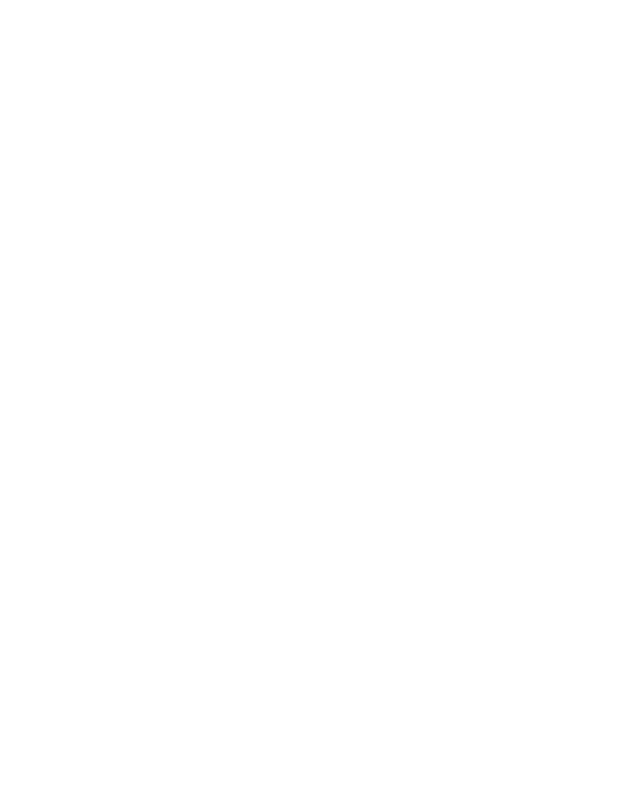
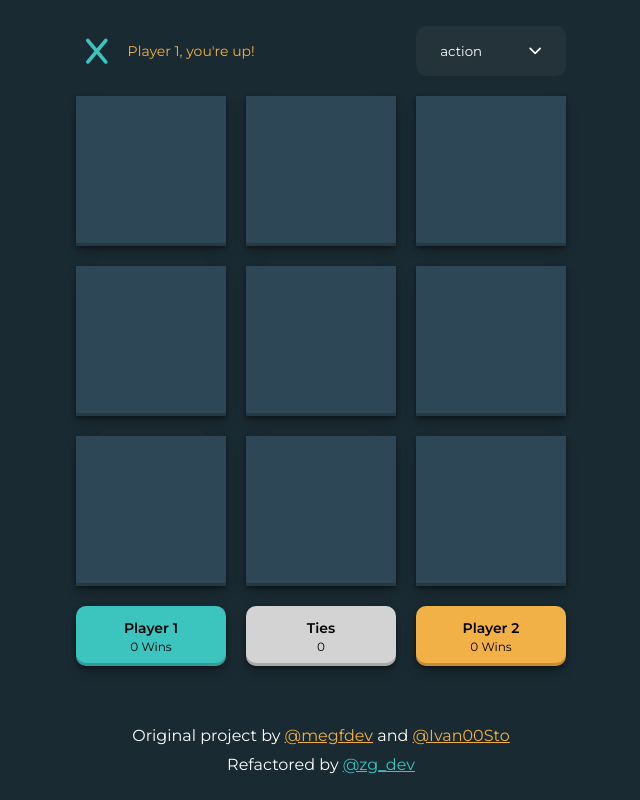
Before and after one commit to abedmatini/tic-tac-toe, a plain HTML site: page index.html in a window 1280 px wide. Shown: the whole page, without its empty margins (319-959 px from the left). Drawn offline with Linux system fonts and the light colour scheme.

Commit message:
basic styling the grids

```diff
--- a/css/index.css
+++ b/css/index.css
@@ -0,0 +1,212 @@
+@import url("https://fonts.googleapis.com/css2?family=Montserrat:wght@400;500;600&display=swap");
+
+:root {
+    --dark-gray: #1a2a32;
+    --gray: #2e4756;
+    --turquoise: #3cc4bf;
+    --yellow: #f2b147;
+    --light-gray: #d3d3d3;
+}
+* {
+    padding: 0;
+    margin: 0;
+    box-sizing: border-box;
+    list-style: none;
+    font-family: "Montserrat", sans-serif;
+    border: none;
+}
+
+html,
+body {
+    height: 100%;
+    background-color: var(--dark-gray);
+}
+
+body {
+    padding: 90px 20px;
+    display: flex;
+    flex-direction: column;
+    justify-content: center;
+    align-items: center;
+}
+
+/* Shared utility classes */
+
+button:hover {
+    cursor: pointer;
+    opacity: 90%;
+}
+
+.hidden {
+    display: none !important;
+}
+
+.yellow {
+    color: var(--yellow);
+}
+
+.turquoise {
+    color: var(--turquoise);
+}
+.shadow {
+    box-shadow: rgba(0, 0, 0, 0.4) 0px 2px 4px,
+    rgba(0, 0, 0, 0.3) 0px 7px 13px -3px, rgba(0, 0, 0, 0.2) 0px -3px 0px inset;
+}
+
+.border {
+    border: 1px solid rgba(211, 211, 211, 0.4) !important;
+}
+
+.grid {
+    display:grid;
+    grid-template-columns: repeat(3, 80px);
+    grid-template-rows: 50px repeat(3, 80px) 60px;
+    gap: 5px;
+}
+
+@media (min-width: 768px) {
+    .grid {
+        width: 490px;
+        grid-template-columns: repeat(3, 150px);
+        grid-template-rows: 50px repeat(3,150px) 60px;
+        gap: 20px;
+    }
+}
+
+.turn {
+    /*background-color: green;*/
+    color: var(--yellow);
+    grid-column-start: 1;
+    grid-column-end: 3;
+    align-self: center;
+
+    display: flex;
+    align-items: center;
+    gap: 20px;
+}
+
+@keyframes turn-text-animation {
+    0% {
+        opacity: 0;
+        transform: translateX(-20px)
+    }
+    100% {
+        opacity: 100%;
+        transform: translateX(0);
+    }
+
+}
+
+.turn p {
+    font-size: 14px;
+    animation: 0.6s ease-in-out turn-text-animation;
+}
+
+@keyframes turn-icon-animation {
+    0% {
+        transform: scale(1);
+    }
+    25% {
+        transform: scale(1.4);
+    }
+    100% {
+        transform-style: scale(1);
+    }
+
+}
+.turn i {
+    font-size: 1.8rem;
+    margin-left: 10px;
+    animation: 0.6s ease-in-out turn-icon-animation;
+}
+
+/* Menu styles */
+.menu {
+    position: relative;
+}
+
+.menu .items {
+    position: absolute;
+    z-index:10;
+    top: 60px;
+    right: 0;
+    background-color: #203139;
+    border-radius: 2px;
+    padding: 10px;
+}
+
+.menu .items button {
+    background-color: transparent;
+    padding: 8px;
+    color: white;
+}
+.menu .items button:hover {
+    text-decoration: underline;
+    cursor: pointer;
+}
+.menu-btn {
+    width: 100%;
+    height: 100%;
+    display: flex;
+    justify-content: space-around;
+    align-items: center;
+    border-radius: 10px;
+    color: white;
+    background-color: rgba(211, 211, 211, 0.05);
+    border: 1px solid transparent;
+}
+
+.square {
+    height: 100%;
+    width: 100%;
+    background-color: var(--gray);
+    border-webkit: 10px;
+    display: flex;
+    justify-content: center;
+    align-items: center;
+    font-size: 3rem;
+}
+
+.square:hover {
+    cursor: pointer;
+    opacity: 90%;
+}
+
+.score {
+    display: flex;
+    flex-direction: column;
+    justify-content: center;
+    align-items: center;
+    height: 60px;
+    border-radius: 10px;
+}
+
+.score p {
+    font-size: 14px;
+    font-weight: 600;
+}
+
+.score span {
+    font-size: 12px;
+    margin-top: 2px;
+}
+
+.actions {
+    background-color: purple;
+}
+
+/* Footer styles */
+
+footer {
+    color: white;
+    margin-top: 50px;
+}
+
+footer p {
+    margin-top: 10px;
+    text-align: center;
+}
+
+footer a {
+    color: var(--yellow);
+}
--- a/index.html
+++ b/index.html
@@ -5,10 +5,75 @@
     <meta name="viewport"
           content="width=device-width, user-scalable=no, initial-scale=1.0, maximum-scale=1.0, minimum-scale=1.0">
     <meta http-equiv="X-UA-Compatible" content="ie=edge">
-    <title>Document</title>
+    <link rel="stylesheet" href="css/index.css">
+    <script
+            src="https://kit.fontawesome.com/3bfd3ce9e5.js"
+            crossorigin="anonymous"
+    ></script>
+    <title>Tic Tac Toe</title>
 
 </head>
 <body>
+    <main>
+        <div class="grid">
+            <!-- Turn indicator-->
+            <div class="turn">
+                <i class="fa-solid fa-x turquoise"></i>
+                <p> Player 1, you're up!</p>
+            </div>
+            <!-- Dropdown menu-->
+            <div class="menu">
+                <button class="menu-btn" data-id="menu-button">
+                    action
+                    <i class="fa-solid fa-chevron-down"></i>
+                </button>
+                <div class="items border hidden" data-id="menu-items">
+                    <button data-id="reset-btn">Reset</button>
+                    <button data-id="new-round-btn">New Round</button>
+                </div>
+            </div>
 
+            <!-- Game board -->
+            <div class="square shadow"></div>
+            <div class="square shadow"></div>
+            <div class="square shadow"></div>
+            <div class="square shadow"></div>
+            <div class="square shadow"></div>
+            <div class="square shadow"></div>
+            <div class="square shadow"></div>
+            <div class="square shadow"></div>
+            <div class="square shadow"></div>
+
+            <!-- Scoreboard -->
+            <div class="score shadow" style="background-color: var(--turquoise)">
+                <p>Player 1</p>
+                <span data-id="p1-wins">0 Wins</span>
+            </div>
+            <div class="score shadow" style="background-color: var(--light-gray)">
+                <p>Ties</p>
+                <span data-id="ties">0</span>
+            </div>
+            <div class="score shadow" style="background-color: var(--yellow)">
+                <p>Player 2</p>
+                <span data-id="p2-wins">0 Wins</span>
+            </div>
+
+
+        </div>
+    </main>
+    <footer>
+        <p>
+            Original project by
+            <a href="https://twitter.com/megfdev">@megfdev</a> and
+            <a href="https://twitter.com/Ivan00sto">@Ivan00Sto</a>
+        </p>
+
+        <p>
+            Refactored by
+            <a href="https://twitter.com/zg_dev" style="color: var(--turquoise)"
+            >@zg_dev</a
+            >
+        </p>
+    </footer>
 </body>
 </html>
```
